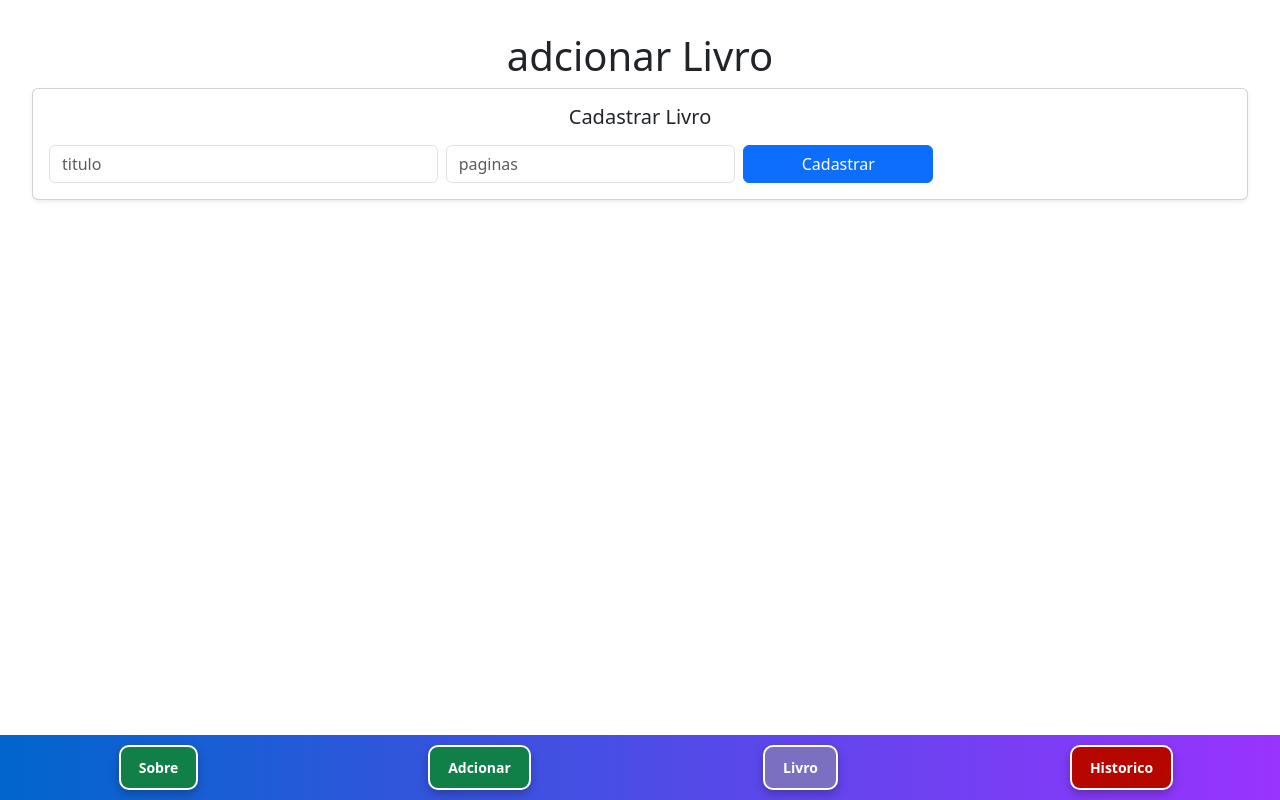
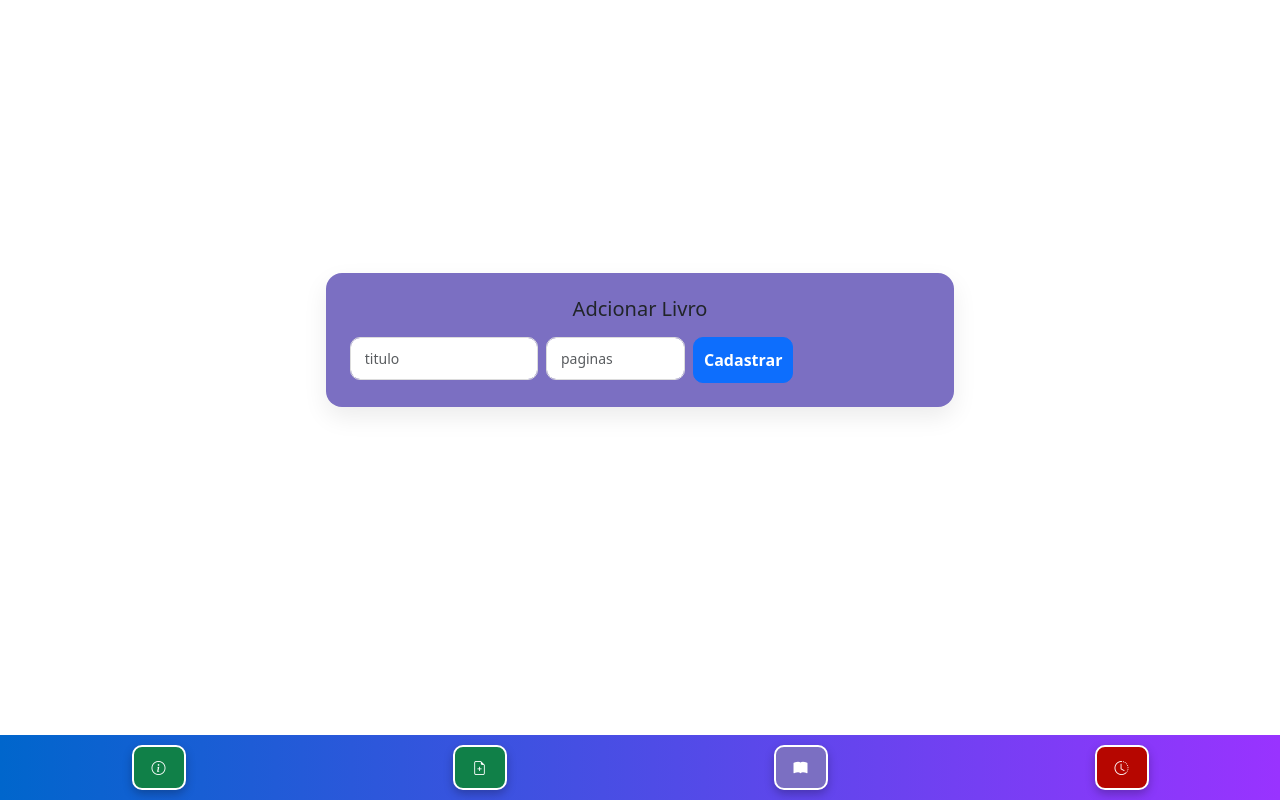
Before and after one commit to Wendel100/DailyReading, a React (Vite) app: page /adcionar in a window 1280 px wide. Built offline with nearby package versions, Linux system fonts and the light colour scheme.

Commit message:
version 1.0.8

```diff
--- a/src/components/Menu.tsx
+++ b/src/components/Menu.tsx
@@ -5,11 +5,11 @@ function Menu() {
   return (
     <nav className="bottom-menu">
       <ul>
-        <li><Link to="/detalhes"><button className="btn-Adcionar">Sobre</button></Link></li>
-        <li><Link to="/adcionar"><button className="btn-Adcionar">Adcionar</button></Link></li>
-        <li><Link to="/livros"><button className="btn-livro">Livro</button></Link>
+        <li><Link to="/detalhes"><button className="btn-Adcionar"><i className="bi bi-info-circle"></i></button></Link></li>
+        <li><Link to="/adcionar"><button className="btn-Adcionar"><i className="bi bi-file-earmark-plus"></i></button></Link></li>
+        <li><Link to="/livros"><button className="btn-livro"><i className="bi bi-book-fill"></i></button></Link>
         </li>
-        <li><Link to="/historico"><button className="btn-Apagar">Historico</button></Link></li></ul>
+        <li><Link to="/historico"><button className="btn-Apagar"><i className="bi bi-clock-history"></i></button></Link></li></ul>
     </nav>
 
   );
--- /dev/null
+++ b/src/css/Adcionar.css
@@ -0,0 +1,75 @@
+/* Centralizar toda a página */
+.page-add-livro {
+  min-height: 80vh; /* altura total da tela */
+  display: flex;
+  flex-direction: column;
+  justify-content: center; /* centraliza vertical */
+  align-items: center;     /* centraliza horizontal */
+}
+/* Título principal */
+.page-add-livro h1 {
+  text-align: center;
+  margin-bottom: 20px;
+  font-weight: 700;
+  color: #2c3e50;
+}
+
+/* Card do formulário */
+.form-card {
+  background: #7b6fc2;
+  border-radius: 16px;
+  border: none;
+  padding: 24px;
+  box-shadow: 0 10px 25px rgba(0, 0, 0, 0.08);
+  transition: transform 0.2s ease, box-shadow 0.2s ease;
+}
+
+.form-card:hover {
+  transform: translateY(-2px);
+  box-shadow: 0 14px 32px rgba(0, 0, 0, 0.12);
+}
+
+/* Inputs */
+.form-card .form-control {
+  border-radius: 10px;
+  border: 1px solid #dcdcdc;
+  padding: 10px 14px;
+  font-size: 14px;
+  transition: all 0.2s ease;
+}
+
+.form-card .form-control:focus {
+  border-color: #0d6efd;
+  box-shadow: 0 0 0 3px rgba(13, 110, 253, 0.15);
+}
+
+/* Botão */
+.btn-submit-livro {
+  border-radius: 10px;
+  font-weight: 600;
+  padding: 10px;
+  transition: all 0.2s ease;
+}
+
+.btn-submit-livro:hover:not(:disabled) {
+  transform: translateY(-1px);
+}
+
+.btn-submit-livro:disabled {
+  opacity: 0.7;
+  cursor: not-allowed;
+}
+p, h1,h2{
+  font-family: 'Roboto', sans-serif;
+  font-weight: bold;
+}
+/* Responsividade */
+@media (max-width: 768px) {
+  .form-card {
+    padding: 18px;
+  }
+
+  .page-add-livro h1 {
+    font-size: 24px;
+  }
+}
--- a/src/css/Menu.css
+++ b/src/css/Menu.css
@@ -111,3 +111,7 @@
 .btn-Adcionar:active {
   transform: scale(0.98);
 }
+p, h1,h2{
+  font-family: 'Roboto', sans-serif;
+  font-weight: bold;
+}
--- a/src/pages/Adcionar.tsx
+++ b/src/pages/Adcionar.tsx
@@ -1,5 +1,6 @@
 import { useState } from "react";
 import api from "../services/Api";
+import "../css/Adcionar.css";
 export function Adcionar(){
 const [titulo, setTitulo] = useState("");
 const [nPaginas, setNpaginas] = useState<number | "">("");
@@ -10,7 +11,7 @@ async function addLivro(titulo: string, nPaginas: number){
   try {
     await api.post("addLivro", {
       titulo: titulo,
-      nPaginas,
+      nPaginas:nPaginas,
     });
   } catch (erro: any) {
     console.error("🔥 ERRO BACKEND:", erro?.response?.data);
@@ -20,7 +21,7 @@ async function addLivro(titulo: string, nPaginas: number){
 async function handleSubmit(e: React.FormEvent) {
   e.preventDefault();
 
-  if (!titulo || nPaginas === "") {
+  if (titulo === "" || nPaginas === "") {
     alert("Preencha todos os campos!");
     return;
   }
@@ -41,19 +42,23 @@ async function handleSubmit(e: React.FormEvent) {
     setLoading(false);
   }
 }
-    return(
-        <><h1>adcionar Livro</h1><form onSubmit={handleSubmit} className="card p-3 mb-4 shadow-sm">
-            <h5 className="mb-3">Cadastrar Livro</h5>
+  return (
+  <div className="page-add-livro">
+    <form
+      onSubmit={handleSubmit}
+      className="card form-card mb-4"
+    >
+      <h5 className="mb-3">Adcionar Livro</h5>
 
       <div className="row g-2">
-
         <div className="col-md-4">
           <input
             type="text"
             className="form-control"
             placeholder="titulo"
             value={titulo}
-                        onChange={(e) => setTitulo(e.target.value)} />
+            onChange={(e) => setTitulo(e.target.value)}
+          />
         </div>
 
         <div className="col-md-3">
@@ -62,21 +67,22 @@ async function handleSubmit(e: React.FormEvent) {
             className="form-control"
             placeholder="paginas"
             value={nPaginas}
-                        onChange={(e) => setNpaginas(Number(e.target.value))} />
+            onChange={(e) => setNpaginas(Number(e.target.value))}
+          />
         </div>
+
         <div className="col-md-2 d-grid">
           <button
             type="submit"
-                        className="btn btn-primary"
+            className="btn btn-primary btn-submit-livro"
             disabled={loading}
           >
             {loading ? "Salvando..." : "Cadastrar"}
           </button>
         </div>
-
       </div>
-        </form></>
-
+    </form>
+  </div>
 );
 }
 export default Adcionar;
--- a/src/pages/Livros.tsx
+++ b/src/pages/Livros.tsx
@@ -62,15 +62,18 @@ export function Livros() {
               {/* Body */}
               <div className="card-body">
                 <p className="mb-2">
-                  <strong>ID:</strong>N°{livro.id}
+                N°{livro.id}
                 </p>
 
                 <p className="mb-3">
-                  <strong>Titulo:</strong> {livro.titulo}
+                  <strong>Titulo: </strong>{livro.titulo}
                 </p>
                 <p className="mb-3">
-                  <strong>numero de paginas:</strong> {livro.numPaginas}
-                </p>
+                  <strong>paginas:</strong>{livro.numPaginas}
+                  </p>
+                <p className="mb-3">
+                Vou iniciar a leitura do livro X (X páginas)em X data e estou determinado a finalizá-lo até X data.
+                Com foco e disciplina, alcançarei essa meta!</p>
                <p className="mb-3">
                <strong>Criado em :</strong>{" "}
                  {new Date(livro.dataCriacao).toDateString()}
```
Also changed, not shown: 1 other file (tests, documents, lock files or other folders). Lines whose indentation alone changed are shown as unchanged.
